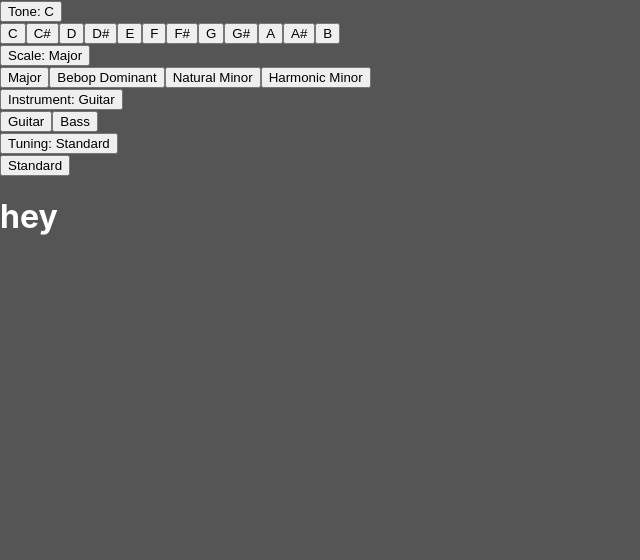
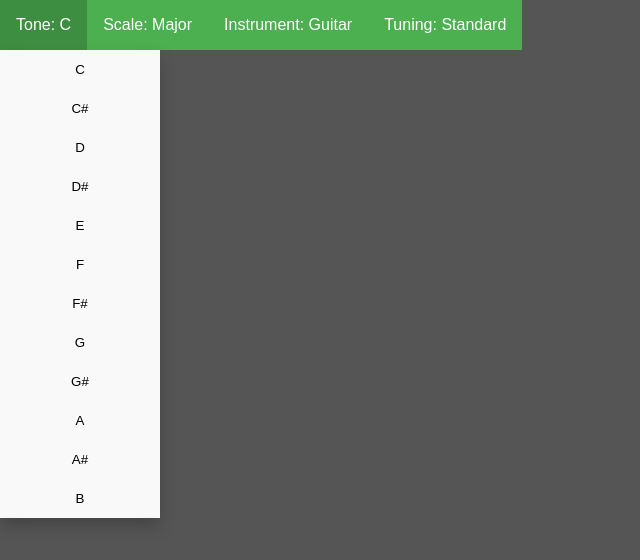
Before and after one commit to hoxas/ScaleTool, a React (Create React App) app: page / in a window 1280 px wide. Shown: the top 560 px of the page, without its empty margins (0-640 px from the left). Built offline with nearby package versions, Linux system fonts and the light colour scheme.

Commit message:
Fixing state hook before further testing

```diff
--- a/src/App.jsx
+++ b/src/App.jsx
@@ -1,11 +1,9 @@
 import React from 'react'
 
-import Header from './components/Header.jsx'
-import ScaleDisplayer from './components/ScaleDisplayer.jsx'
+import Main from './components/Main.jsx'
 
 export default props => (
     <div className="App">
-        <Header />
-        <ScaleDisplayer />
+        <Main />
     </div>
 );
--- a/src/components/Header.jsx
+++ b/src/components/Header.jsx
@@ -1,13 +1,18 @@
-import * as lib from '../lib/scaleslib.js'; /* import not working why? */
+import './style/Header.css'
+import * as lib from '../lib/scaleslib.js';
 import React from 'react';
 
 export default (props) => {
     /* React.useState(parseInt(localStorage.getItem('tone')) || lib.tones[0]) */
 
-    const [tone, setTone] = React.useState(0);
-    const [scale, setScale] = React.useState(0);
-    const [instrument, setInstrument] = React.useState(0);
-    const [tuning, setTuning] = React.useState(0);
+    const tone = props.tone;
+    const setTone = props.setTone;
+    const scale = props.scale;
+    const setScale = props.setScale;
+    const instrument = props.instrument;
+    const setInstrument = props.setInstrument;
+    const tuning = props.tuning;
+    const setTuning = props.setTuning;
 
     function Bttn (props) {
         /* button type tone */
@@ -43,7 +48,7 @@ export default (props) => {
     return (
         <div className="header">
             <div className="drpdwn">
-                <button className="drpbtn">Tone: {lib.tones[tone]}</button>
+                <button className="drpbtn">Tone: {lib.tones[props.tone]}</button>
                 <div className="drpcontent">
                     <Bttn format="tone">0</Bttn>
                     <Bttn format="tone">1</Bttn>
@@ -60,7 +65,7 @@ export default (props) => {
                 </div>
             </div>
             <div className="drpdwn">
-                <button className="drpbtn">Scale: {lib.scales[scale][0]}</button>
+                <button className="drpbtn">Scale: {lib.scales[props.scale][0]}</button>
                 <div className="drpcontent">
                     <Bttn format="scale">0</Bttn>
                     <Bttn format="scale">1</Bttn>
@@ -69,14 +74,14 @@ export default (props) => {
                 </div>
             </div>
             <div className="drpdwn">
-                <button className="drpbtn">Instrument: {lib.instruments[instrument][0]}</button>
+                <button className="drpbtn">Instrument: {lib.instruments[props.instrument][0]}</button>
                 <div className="drpcontent">
                     <Bttn format="instrument">0</Bttn>
                     <Bttn format="instrument">1</Bttn>
                 </div>
             </div>
             <div className="drpdwn">
-                <button className="drpbtn">Tuning: {lib.tuning[tuning][0]}</button>
+                <button className="drpbtn">Tuning: {lib.tuning[props.tuning][0]}</button>
                 <div className="drpcontent">
                     <Bttn format="tuning">0</Bttn>
                 </div>
--- /dev/null
+++ b/src/components/Main.jsx
@@ -0,0 +1,21 @@
+import React from 'react'
+
+import Header from './Header.jsx'
+import ScaleDisplayer from './ScaleDisplayer.jsx'
+
+export default props => {
+    /* React.useState(parseInt(localStorage.getItem('tone')) || lib.tones[0]) */
+
+    const [tone, setTone] = React.useState(0);
+    const [scale, setScale] = React.useState(0);
+    const [instrument, setInstrument] = React.useState(0);
+    const [tuning, setTuning] = React.useState(0);
+
+    return (
+        <div className="Main">
+        <Header tone={tone} setTone={setTone} scale={scale} setScale={setScale} instrument={instrument} setInstrument={setInstrument} tuning={tuning} setTuning={setTuning} />
+        <ScaleDisplayer tone={tone} setTone={setTone} scale={scale} setScale={setScale} instrument={instrument} setInstrument={setInstrument} tuning={tuning} setTuning={setTuning} />
+        </div>
+
+    )
+};
--- a/src/components/ScaleDisplayer.jsx
+++ b/src/components/ScaleDisplayer.jsx
@@ -1,3 +1,4 @@
+import * as lib from '../lib/scaleslib.js'
 import React from "react";
 
 export default (props) => (
--- /dev/null
+++ b/src/components/style/Header.css
@@ -0,0 +1,45 @@
+.drpdwn {
+  position: relative;
+  display: inline-block;
+}
+
+.drpbtn {
+  background-color: #4CAF50;
+  color: white;
+  padding: 16px;
+  font-size: 16px;
+  border: none;
+  cursor: pointer;
+}
+
+.drpcontent {
+  display: none;
+  position: absolute;
+  background-color: #f9f9f9;
+  min-width: 160px;
+  box-shadow: 0px 8px 16px 0px rgba(0, 0, 0, 0.2);
+  z-index: 1;
+}
+
+.drpcontent button {
+  border: none;
+  background-color: transparent;
+  outline: none;
+  color: black;
+  padding: 12px 16px;
+  text-decoration: none;
+  flex-grow: 1;
+}
+
+.drpcontent button:hover {
+  background-color: #f1f1f1;
+}
+
+.drpdwn:hover .drpcontent {
+  display: flex;
+  flex-direction: column;
+}
+
+.drpdwn:hover .drpbtn {
+  background-color: #3e8e41;
+}
--- /dev/null
+++ b/src/components/style/Header.scss
@@ -0,0 +1,43 @@
+.drpdwn {
+  position: relative;
+  display: inline-block;
+}
+
+.drpbtn {
+  background-color: #4CAF50;
+  color: white;
+  padding: 16px;
+  font-size: 16px;
+  border: none;
+  cursor: pointer;
+}
+
+.drpcontent {
+  display: none;
+  position: absolute;
+  background-color: #f9f9f9;
+  min-width: 160px;
+  box-shadow: 0px 8px 16px 0px rgba(0,0,0,0.2);
+  z-index: 1;
+}
+
+.drpcontent button {
+  border:none;
+  background-color:transparent;
+  outline:none;
+  color: black;
+  padding: 12px 16px;
+  text-decoration: none;
+  flex-grow: 1;
+}
+
+.drpcontent button:hover {background-color: #f1f1f1}
+
+.drpdwn:hover .drpcontent {
+  display: flex;
+  flex-direction: column;
+}
+
+.drpdwn:hover .drpbtn {
+  background-color: #3e8e41;
+}
```
Also changed, not shown: src/index.scss (line endings or trailing spaces).
